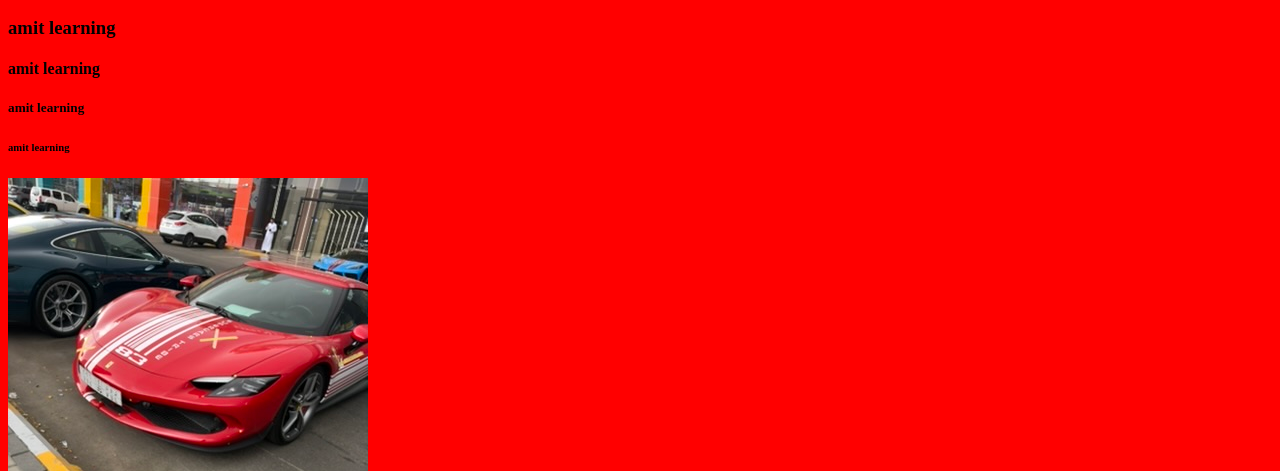
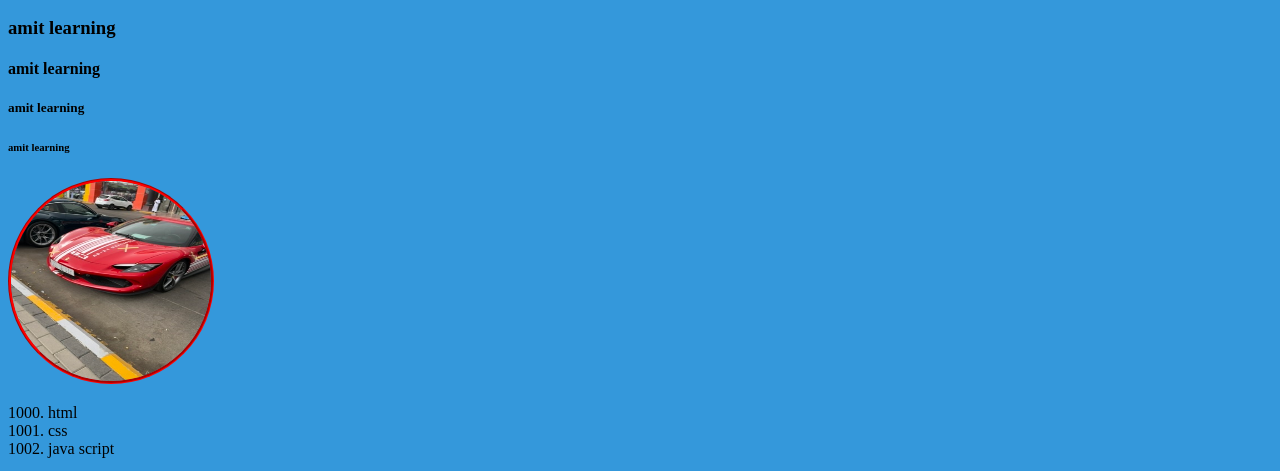
Before and after one commit to mahmoudtaher66/my-page, a plain HTML site: page index.html in a window 1280 px wide. Shown: the part 312-783 px from the top of the page. Drawn offline with Linux system fonts and the light colour scheme.

Commit message:
Update index.css

```diff
--- a/index.css
+++ b/index.css
@@ -2,5 +2,11 @@
 color: bisque;
 }
 body{
- background-color: red;
+ background: #3498db;
 }
+.img{
+ width: 200px;
+ border: groove red;
+ height: 200px;
+ border-radius: 50%;
+}
```
